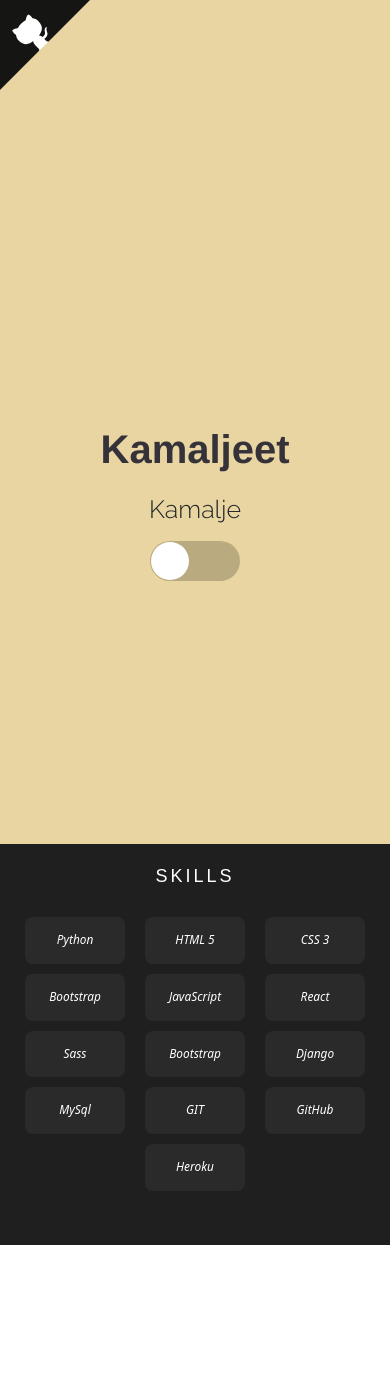
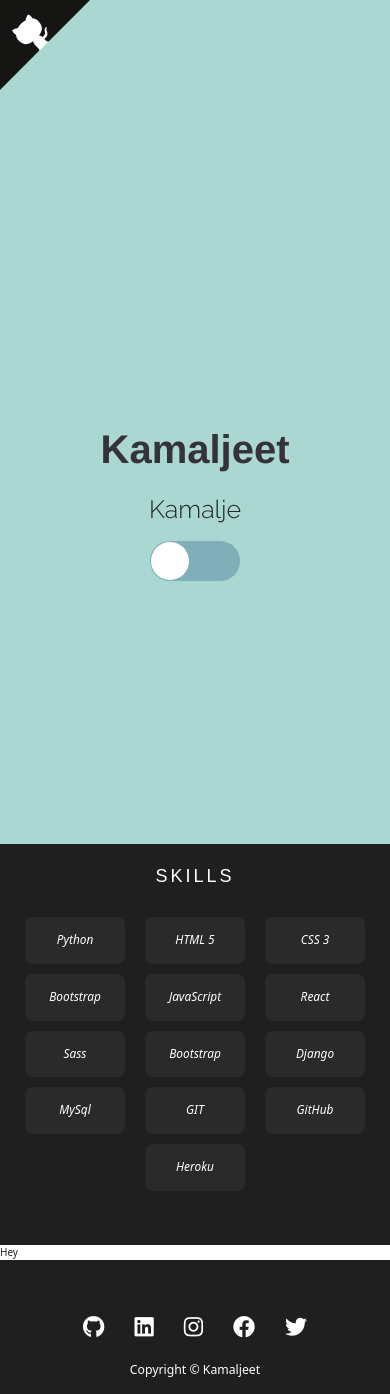
Before and after one commit to KamaljeetSahoo/KJ, a React (Create React App) app: page / in a window 390 px wide. Before the commit the page ends 1245 px from the top, so only its background shows below. Built offline with nearby package versions, Linux system fonts and the light colour scheme; some icons are missing.

Commit message:
Footer added and bg-color updated

```diff
--- a/src/App.js
+++ b/src/App.js
@@ -1,11 +1,15 @@
 import Header from './components/Header';
 import './App.scss'
 import Skills from './components/Skills';
+import Footer from './components/Footer';
+import ExpTimeline from './components/ExpTimeline';
 function App() {
   return (
     <div className="App">
       <Header/>
       <Skills/>
+      <ExpTimeline/>
+      <Footer/>
     </div>
   );
 }
--- a/src/App.scss
+++ b/src/App.scss
@@ -38,7 +38,7 @@ header {
   -webkit-background-size: cover;
   text-align: center;
   overflow: hidden;
-  background-color: #e9d5a1;
+  background-color: #aad7d1;
   -webkit-background-size: cover;
   -moz-background-size: cover;
   -o-background-size: cover;
@@ -74,7 +74,7 @@ header {
 
 .language {
   font-size: 25px;
-  background-color: #e9d5a1;
+  background-color: #aad7d1;
   padding-bottom: 10px;
   padding-top: 80px;
 }
@@ -90,11 +90,11 @@ header h1 {
 }
 
 .slider-image {
-  border: 5px solid #d7caaa;
+  border: 5px solid #aad7d1;
 }
 
 .slider-tab {
-  background-color: #d7caaa;
+  background-color: #aad7d1;
   height: 25px;
 }
 
--- /dev/null
+++ b/src/components/ExpTimeline.js
@@ -0,0 +1,16 @@
+import React from 'react'
+import {
+VerticalTimeline,
+VerticalTimelineElement,
+} from "react-vertical-timeline-component";
+import Badge from "react-bootstrap/Badge";
+
+const ExpTimeline = () => {
+    return (
+        <div>
+            Hey
+        </div>
+    )
+}
+
+export default ExpTimeline
--- /dev/null
+++ b/src/components/Footer.js
@@ -0,0 +1,58 @@
+import React from 'react'
+
+const Footer = () => {
+    var social_networks = [
+        {
+            "name": "github",
+            "class": "fab fa-github",
+            "url": "https://github.com/KamaljeetSahoo"
+        },
+        {
+            "name": "linkedin",
+            "class": "fab fa-linkedin",
+            "url": "https://www.linkedin.com/in/kamaljeet-sahoo-347705134/"
+        },
+        {
+            "name": "instagram",
+            "class": "fab fa-instagram",
+            "url": "https://www.instagram.com/kamaljeet_kjs/"
+        },
+        {
+            "name": "facebook",
+            "class": "fab fa-facebook",
+            "url": "https://www.facebook.com/kamaljeetsahoo1606"
+        },
+        {
+            "name": "twitter",
+            "class": "fab fa-twitter",
+            "url": "https://twitter.com/kamaljeet_sahoo"
+        }
+
+    ]
+    const networks = social_networks.map(function (network) {
+        return (
+          <span key={network.name} className="m-4">
+            <a href={network.url} target="_blank" rel="noopener noreferrer">
+              <i className={network.class}></i>
+            </a>
+          </span>
+        );
+      });
+    return (
+        <footer>
+            <div className="col-md-12">
+            <div className="social-links">{networks}</div>
+
+            <div className="copyright py-4 text-center">
+            <div className="container">
+                <small>
+                Copyright &copy;{" "}Kamaljeet
+                </small>
+            </div>
+            </div>
+            </div>
+        </footer>
+    )
+}
+
+export default Footer
--- a/src/components/Header.js
+++ b/src/components/Header.js
@@ -35,7 +35,7 @@ const Header = () => {
                             <Switch
                                 checked={checked}
                                 onChange={handleThemeChange}
-                                offColor="#baaa80"
+                                offColor="#80afba"
                                 onColor="#353535"
                                 className="react-switch mx-auto"
                                 width={90}
--- a/src/components/Skills.js
+++ b/src/components/Skills.js
@@ -10,47 +10,38 @@ const Skills = () => {
           {
             "name": "HTML 5",
             "class": "devicon-html5-plain",
-            "level": "95"
           },
           {
             "name": "CSS 3",
             "class": "devicon-css3-plain",
-            "level": "95"
           },
           {
             "name": "Bootstrap",
             "class": "devicon-bootstrap-plain",
-            "level": "80"
           },
           {
             "name": "JavaScript",
             "class": "devicon-javascript-plain",
-            "level": "90"
           },
           {
             "name": "React",
             "class": "devicon-react-original",
-            "level": "70"
           },
           {
             "name": "Sass",
             "class": "devicon-sass-original",
-            "level": "75"
           },
           {
             "name": "Bootstrap",
             "class": "devicon-bootstrap-plain",
-            "level": "85"
           },
           {
             "name": "Django",
             "class": "devicon-django-plain",
-            "level": "65"
           },
           {
             "name": "MySql",
             "class": "devicon-mysql-plain",
-            "level": "60"
           },
           {
             "name": "GIT",
--- a/src/scss/light-slider.scss
+++ b/src/scss/light-slider.scss
@@ -3,7 +3,7 @@ $cos45: 0.7071;
 $transition-bezier: cubic-bezier(0.5, 0.075, 0.25, 0.95);
 $slider-height-percentage: 60%;
 $slider-transition-duration: 575ms;
-$organic-arrow-color: #D7CAAA;
+$organic-arrow-color: #aad7d1;
 $organic-arrow-thickness: 4px;
 $organic-arrow-height: 40px;
 $organic-arrow-border-radius: 0;
@@ -14,9 +14,9 @@ $control-button-hover-opacity: 0.75;
 $control-button-background: transparent;
 $loader-bar-color:#BFAA76;
 $loader-bar-height: 6px;
-$control-bullet-color: #D7CAAA;
-$control-bullet-active-color: #D7CAAA;
-$content-background-color: #D7CAAA;
+$control-bullet-color: #aad7d1;
+$control-bullet-active-color: #aad7d1;
+$content-background-color: #aad7d1;
 
 %fill-parent {
   display: block;
--- a/src/scss/themes/theme-light.scss
+++ b/src/scss/themes/theme-light.scss
@@ -2,6 +2,6 @@ body[data-theme="light"] {
   @import "../light-slider.scss";
 
   .slider-tab {
-    background-color: #d7caaa;
+    background-color: #aad7d1;
   }
 }
```
Also changed, not shown: 1 other file (tests, documents, lock files or other folders).
